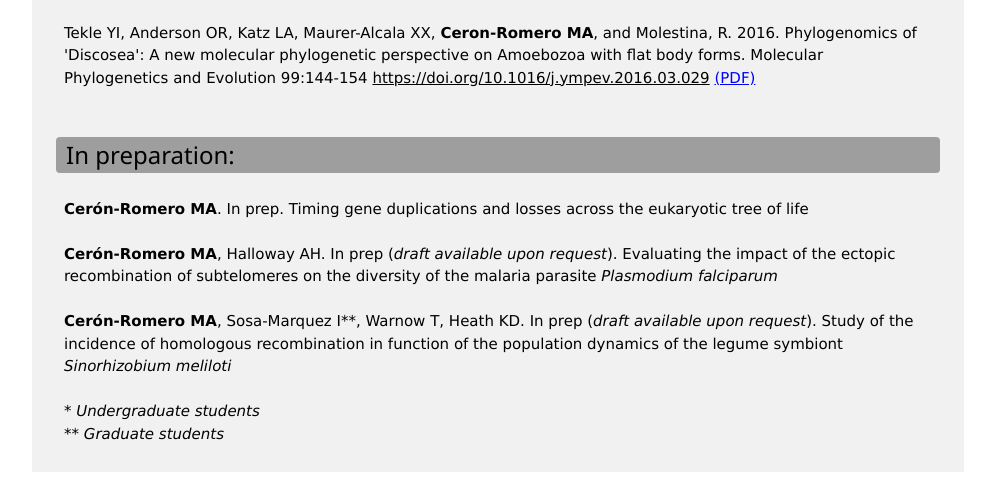
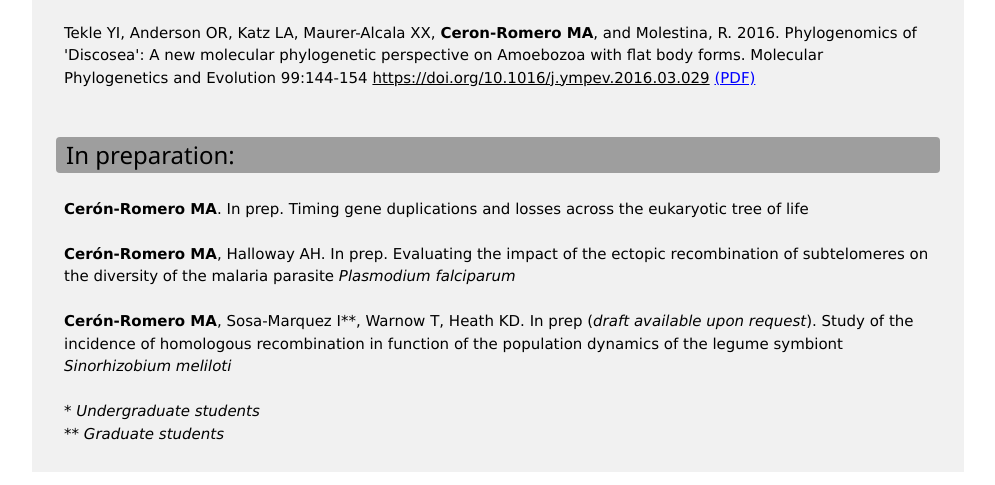
Before and after one commit to marioalbertocer/marioalbertocer.github.io, a plain HTML site: page pages/publications.html in a window 1280 px wide. Shown: the part 1001-1486 px from the top of the page, without its empty margins (142-1137 px from the left). Drawn offline with Linux system fonts and the light colour scheme.

Commit message:
updated publications page

```diff
--- a/pages/publications.html
+++ b/pages/publications.html
@@ -56,7 +56,7 @@
 				<div class="w3-row-padding">
 					<p style="font-family:verdana;">
 						<b>Cerón-Romero MA</b>. In prep. Timing gene duplications and losses across the eukaryotic tree of life<br><br>
-						<b>Cerón-Romero MA</b>, Halloway AH. In prep (<em>draft available upon request</em>). Evaluating the impact of the ectopic recombination of subtelomeres on the diversity of the malaria parasite <em>Plasmodium falciparum</em><br><br>
+						<b>Cerón-Romero MA</b>, Halloway AH. In prep. Evaluating the impact of the ectopic recombination of subtelomeres on the diversity of the malaria parasite <em>Plasmodium falciparum</em><br><br>
 						<b>Cerón-Romero MA</b>, Sosa-Marquez I**, Warnow T, Heath KD. In prep (<em>draft available upon request</em>). Study of the incidence of homologous recombination in function of the population dynamics of the legume symbiont <em>Sinorhizobium meliloti</em><br><br>
 						* <em>Undergraduate students</em><br>
 						** <em>Graduate students</em>
```
